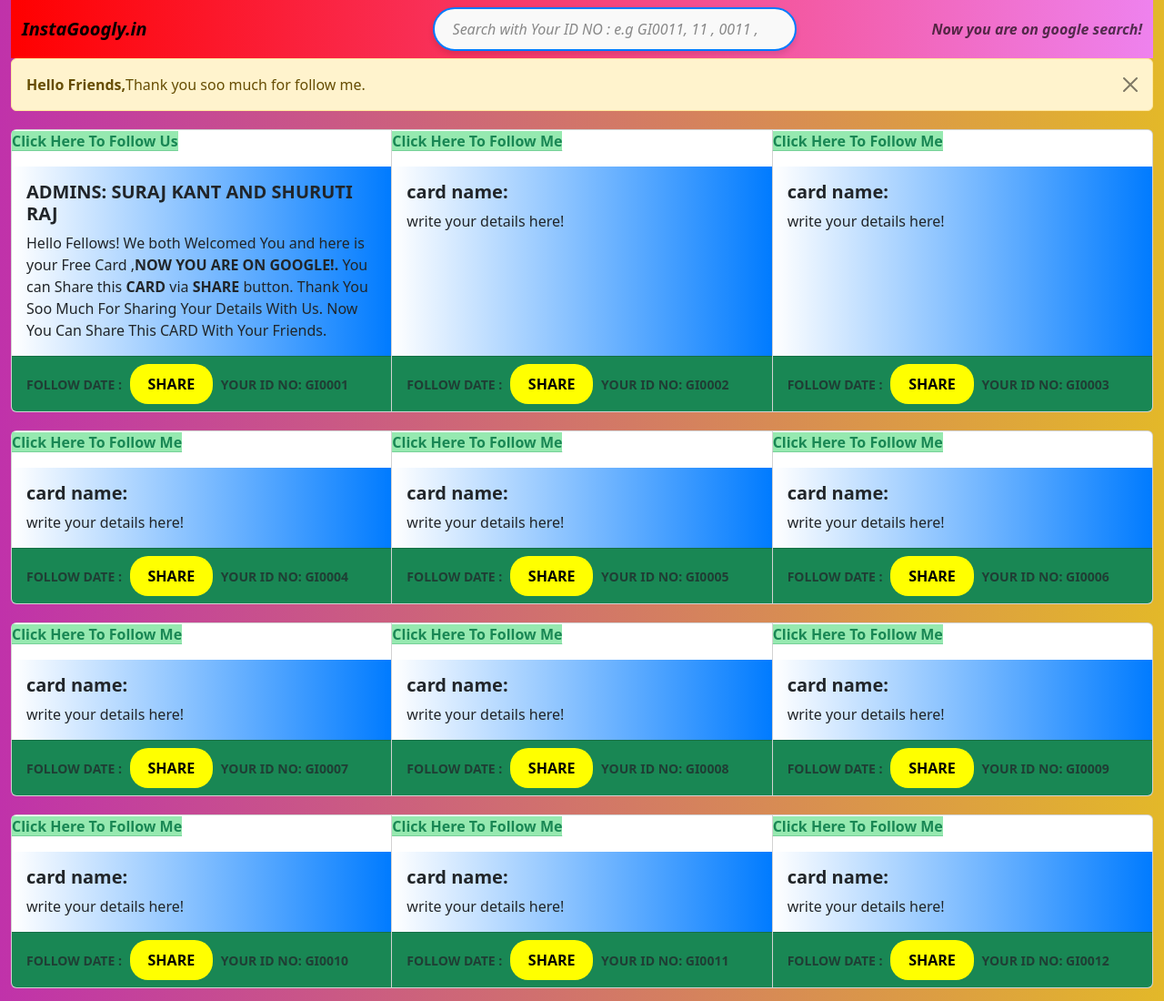
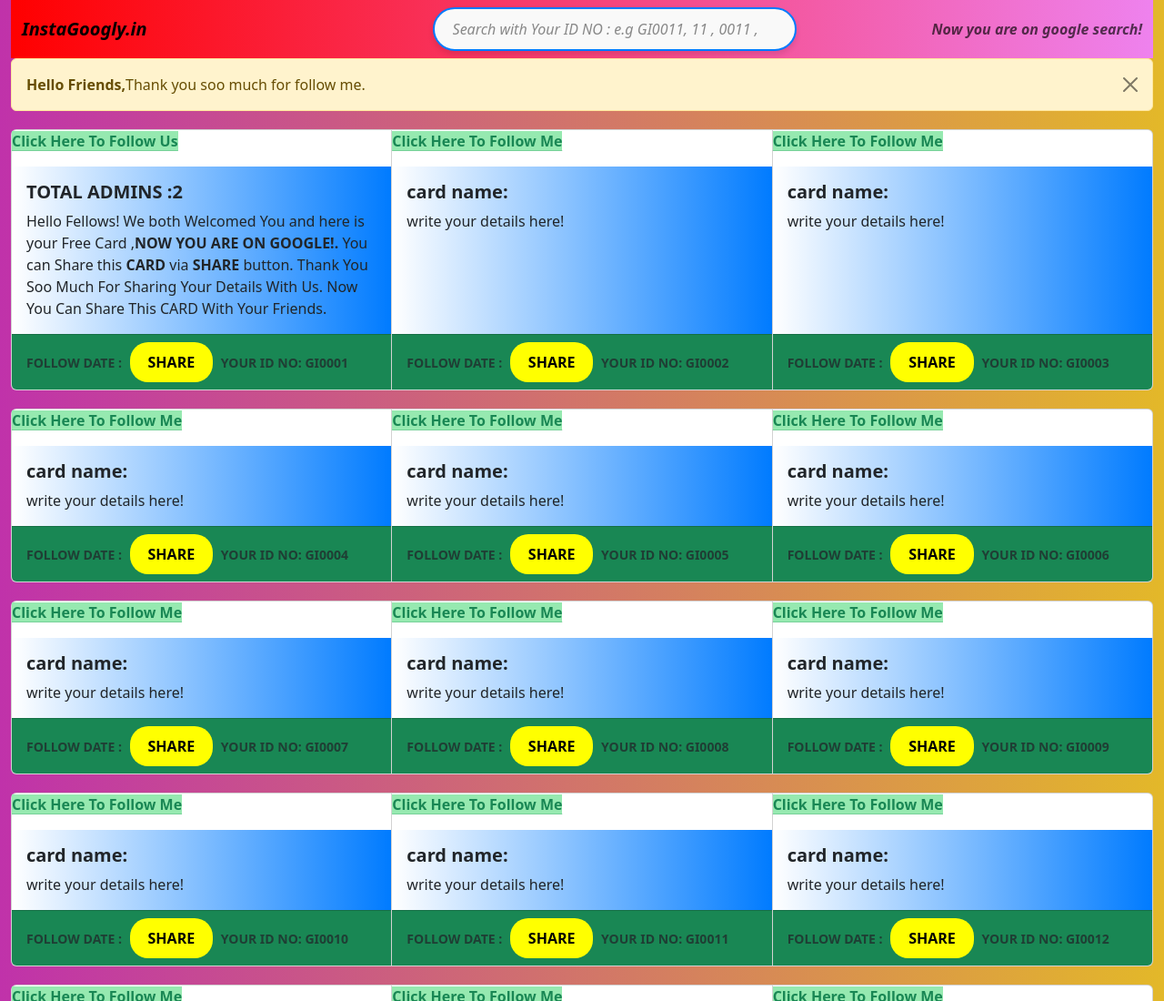
Before and after one commit to surajkant89/projecthike, a plain HTML site: page index.html in a window 1280 px wide. Shown: the top 1100 px of the page at 91% size. Drawn offline with nearby package versions, Linux system fonts and the light colour scheme.

Commit message:
Update index.html

```diff
--- a/index.html
+++ b/index.html
@@ -61,7 +61,7 @@
             <div class="card">
                 <p><a href="https://www.instagram.com/spykant_softoengo/" target="_blank" class="link-success link-offset-2 link-underline-opacity-25 link-underline-opacity-100-hover" style="background-color: rgb(150, 233, 176);"><b>Click Here To Follow Us</b></a></p>
               <div class="card-body"  style=" background-image: linear-gradient(to right, rgba(255,0,0,0), rgb(0, 123, 255));">
-                <h5 class="card-title"><strong>ADMINS: SURAJ KANT AND SHURUTI RAJ</strong></h5>
+                <h5 class="card-title"><strong> TOTAL ADMINS :2</strong></h5>
                 <p class="card-text">Hello Fellows! We both Welcomed You and
                   here is your Free Card ,<b>NOW YOU ARE ON GOOGLE!.</b> You can Share this <b>CARD</b> via <b>SHARE</b> button.
                   Thank You Soo Much For Sharing Your Details With Us. Now You Can Share This CARD With Your Friends.
```
